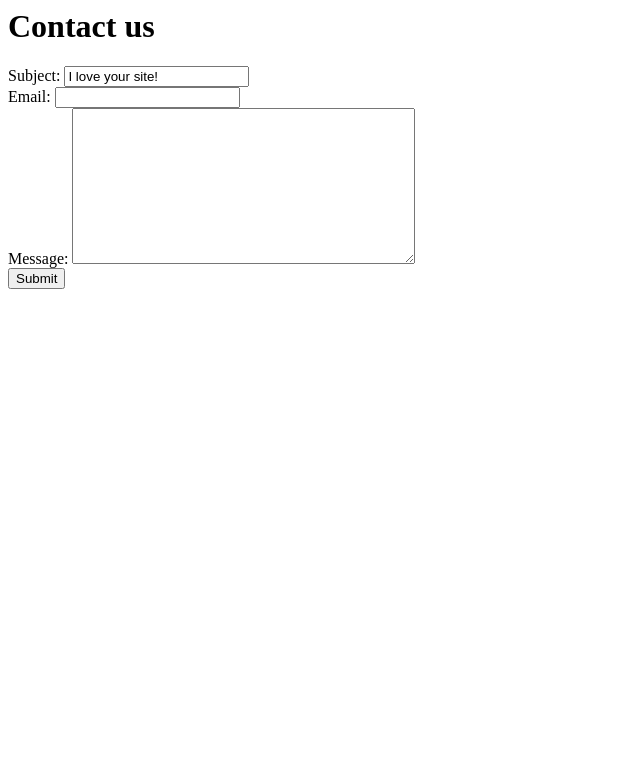
After one commit to RichyMong/std, a Django app: page /contact/ in a window 1280 px wide. The commit adds this page. Shown: the top 783 px of the page, without its empty margins (0-640 px from the left). Run offline with Django 3.2, Linux system fonts and the light colour scheme; parts of the project's set-up code (start-up, migrations or seed data) failed here and were passed over.

Commit message:
add chapter 7 examples

```diff
--- /dev/null
+++ b/python/django/meng/contact/forms.py
@@ -0,0 +1,14 @@
+from django import forms
+
+
+class ContactForm(forms.Form):
+    email = forms.EmailField(required = False)
+    subject = forms.CharField()
+    message = forms.CharField(widget = forms.Textarea)
+
+    def clean_message(self):
+        message = self.cleaned_data['message']
+        num = len(message.split())
+        if num < 4:
+            raise forms.ValidationError("Not enough words!")
+        return message
--- /dev/null
+++ b/python/django/meng/contact/views.py
@@ -0,0 +1,26 @@
+from django.core.mail import send_mail
+from django.shortcuts import render
+from django.http import HttpResponseRedirect, HttpResponse
+from django.template.context_processors import csrf
+from forms import ContactForm
+
+
+def contact(request):
+    if request.method == 'POST':
+        form = ContactForm(request.POST)
+        if form.is_valid():
+            cd = form.cleaned_data
+            send_mail(
+                cd['subject'],
+                cd['message'],
+                cd.get('email', '287819708@qq.com'),
+                ['fancmong@mail.ustc.edu.cn'],
+                fail_silently = False
+            )
+            return HttpResponseRedirect('/contact/thanks')
+    else:
+        form = ContactForm(initial = {'subject' : 'I love your site!'})
+    return render(request, 'contact_form_custom.html', { 'form' : form })
+
+def contact_thanks(request):
+    return HttpResponse('<html><p>Thanks for contacting us!</p></html>')
--- a/python/django/meng/meng/settings.py
+++ b/python/django/meng/meng/settings.py
@@ -104,3 +104,9 @@ USE_TZ = True
 # https://docs.djangoproject.com/en/dev/howto/static-files/
 
 STATIC_URL = '/static/'
+
+EMAIL_USE_TLS = True
+EMAIL_HOST = "smtp.qq.com"
+EMAIL_PORT = 587
+EMAIL_HOST_USER = "287819708"
+EMAIL_HOST_PASSWORD = "wanmei123"
--- a/python/django/meng/meng/urls.py
+++ b/python/django/meng/meng/urls.py
@@ -2,6 +2,7 @@ from django.conf.urls import include, url
 from django.contrib import admin
 import hello
 import books.views
+import contact.views
 
 urlpatterns = [
     # Examples:
@@ -11,6 +12,7 @@ urlpatterns = [
     url(r'^admin/', include(admin.site.urls)),
     url(r'^time/$', hello.time),
     url(r'^header/$', hello.display_head),
-    url(r'^search-form/$', books.views.search_form),
     url(r'^search/$', books.views.search),
+    url(r'^contact/$', contact.views.contact),
+    url(r'^contact/thanks/$', contact.views.contact_thanks),
 ]
--- /dev/null
+++ b/python/django/meng/templates/contact_form_custom.html
@@ -0,0 +1,34 @@
+<html>
+<head>
+    <title>Contact us</title>
+</head>
+<body>
+    <h1>Contact us</h1>
+
+    {% if form.errors %}
+        <p style="color: red;">
+            Please correct the error{{ form.errors|pluralize }} below.
+        </p>
+    {% endif %}
+
+    <form action="" method="post">
+        <div class="field">
+            {{ form.subject.errors }}
+            <label for="id_subject">Subject:</label>
+            {{ form.subject }}
+        </div>
+        <div class="field">
+            {{ form.email.errors }}
+            <label for="id_email">Email:</label>
+            {{ form.email }}
+        </div>
+        <div class="field">
+            {{ form.message.errors }}
+            <label for="id_message">Message:</label>
+            {{ form.message }}
+        </div>
+        <input type="submit" value="Submit">
+        {% csrf_token %}
+    </form>
+</body>
+</html>
--- a/python/django/meng/templates/search_results.html
+++ b/python/django/meng/templates/search_results.html
@@ -1,8 +1,8 @@
 <html>
     <body>
     {% if books %}
-        <p>Found {{ books | length }} book{{ books | pluralize }}.</p>
-        <table border = "1" cellpadding = "10" style = "text-align:center">
+        <h3>Found {{ books | length }} book{{ books | pluralize }}.</h3>
+        <table border = "1" cellpadding = "10" style = "text-align:'center'">
             <tr>
                 <th></th>
                 <th>publisher</th>
```
Also changed, not shown: python/django/meng/books/views.py (+10 -8 lines), python/django/meng/templates/contact_form.html (added, +18 -0 lines), python/django/meng/templates/search_form.html (+9 -1 lines), python/django/meng/contact/__init__.py (added).
